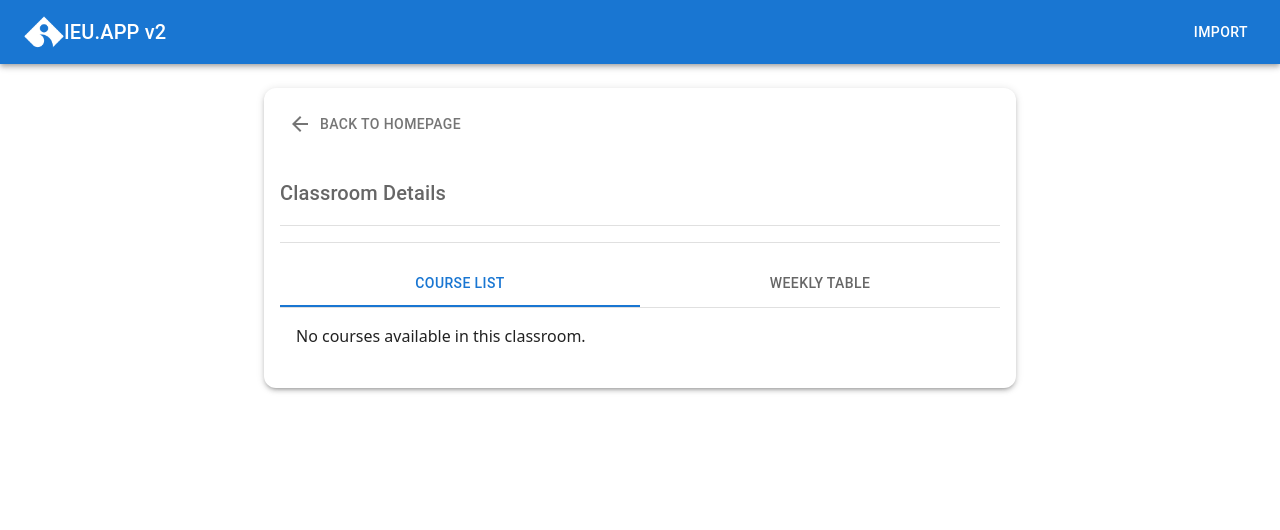
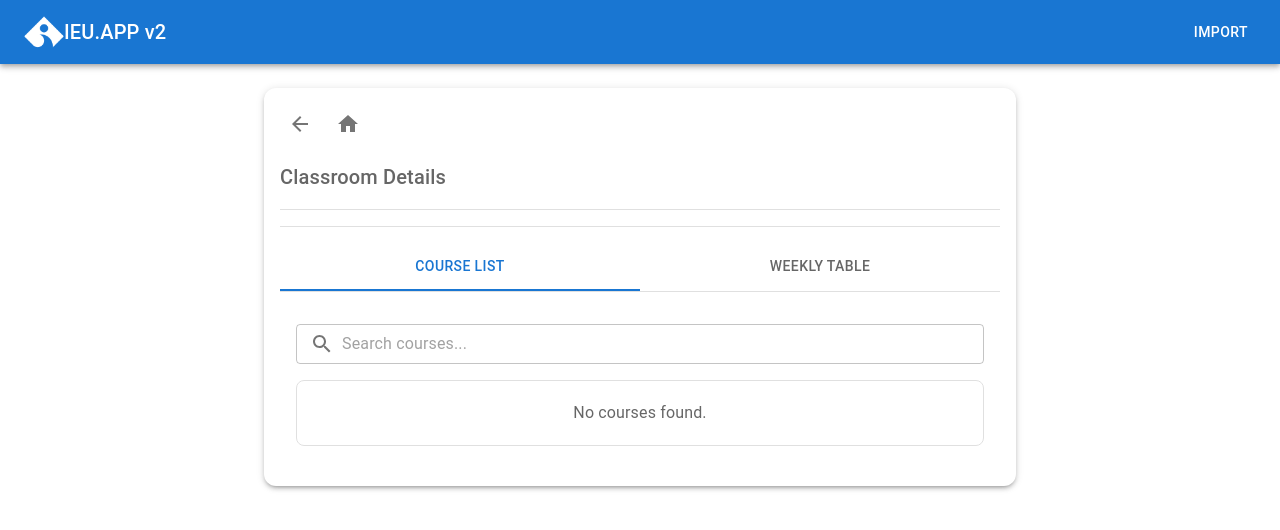
Before and after one commit to heudev/SE302-project, a React (Vite) app: page /#/classroom/1 in a window 1280 px wide. Shown: the top 530 px of the page. Built offline with nearby package versions, Linux system fonts and the light colour scheme.

Commit message:
Add filter, Update Classroom, Student, Course Component

```diff
--- a/index.html
+++ b/index.html
@@ -4,7 +4,7 @@
     <meta charset="UTF-8" />
     <link rel="icon" type="image/svg+xml" href="/vite.svg" />
     <meta name="viewport" content="width=device-width, initial-scale=1.0" />
-    <title>Vite + React + TS</title>
+    <title>SE302 Project</title>
   </head>
   <body>
     <div id="root"></div>
--- a/src/pages/classroom/components/courseList.tsx
+++ b/src/pages/classroom/components/courseList.tsx
@@ -1,24 +1,67 @@
-import { ListItem, Collapse } from "@mui/material";
+import { ListItem, Collapse, TextField, InputAdornment, List, ListItemText } from "@mui/material";
+import SearchIcon from '@mui/icons-material/Search';
+import { useState } from "react";
+import { useNavigate } from "react-router-dom";
 
 interface CourseListProps {
     classroom: string;
-    courses: string[];  // List of courses in the classroom
+    courses: string[];
 }
 
 export function CourseList({ courses }: CourseListProps) {
+    const [searchTerm, setSearchTerm] = useState("");
+    const filteredCourses = courses.filter(course =>
+        course.toLowerCase().includes(searchTerm.toLowerCase())
+    );
+    const navigate = useNavigate();
+
+    const handleCourseClick = (courseName: string) => {
+        navigate(`/coursePage/${courseName}`);
+    };
+
     return (
-        <div className="max-h-80 overflow-y-auto border border-gray-300 rounded-lg p-2 mt-2">
-            {courses.length === 0 ? (
-                <div className="py-4 px-6 text-lg text-center text-gray-500">No courses available in this classroom.</div>
+        <div>
+            <TextField
+                fullWidth
+                variant="outlined"
+                placeholder="Search courses..."
+                value={searchTerm}
+                onChange={(e) => setSearchTerm(e.target.value)}
+                size="small"
+                sx={{ mt: 2 }}
+                InputProps={{
+                    startAdornment: (
+                        <InputAdornment position="start">
+                            <SearchIcon />
+                        </InputAdornment>
+                    ),
+                }}
+            />
+            <List sx={{ maxHeight: 300, overflowY: 'auto', border: '1px solid #e0e0e0', borderRadius: 2, padding: 1, mt: 2 }}>
+                {filteredCourses.length === 0 ? (
+                    <ListItem>
+                        <ListItemText primary="No courses found." sx={{ textAlign: 'center', color: 'text.secondary' }} />
+                    </ListItem>
                 ) : (
-                courses.map((course, index) => (
+                    filteredCourses.map((course, index) => (
                         <Collapse key={index} in={true}>
-                        <ListItem className="p-0">
-                            <div className="py-2 px-4 text-lg">{course}</div>
+                            <ListItem
+                                onClick={() => handleCourseClick(course)}
+                                sx={{
+                                    cursor: 'pointer',
+                                    '&:hover': {
+                                        backgroundColor: 'rgba(0, 0, 0, 0.04)',
+                                    },
+                                    borderRadius: 1,
+                                    transition: 'background-color 0.2s'
+                                }}
+                            >
+                                <ListItemText primary={course} />
                             </ListItem>
                         </Collapse>
                     ))
                 )}
+            </List>
         </div>
     );
 }
--- a/src/pages/classroom/components/index.tsx
+++ b/src/pages/classroom/components/index.tsx
@@ -1,6 +1,7 @@
 import { useParams, useNavigate } from "react-router-dom";
-import { Box, Typography, Card, CardContent, Divider, IconButton, Tabs, Tab } from "@mui/material";
+import { Box, Typography, Card, CardContent, Divider, IconButton, Tabs, Tab, Stack } from "@mui/material";
 import ArrowBackIcon from '@mui/icons-material/ArrowBack';
+import HomeIcon from '@mui/icons-material/Home';
 import { useSelector } from "react-redux";
 import { useState } from "react";
 import { ClassroomInterface } from "../../../store/classrooms";
@@ -20,22 +21,18 @@ export default function ClassroomPage() {
     // Filter courses for the specific classroom
     const classroomCourses = courses.filter(course => course.Classroom === classroomId);
 
-    // Navigate back to the homepage
-    const handleBack = () => {
-        navigate("/");  // Navigate to the homepage
-    };
-
     return (
         <Box sx={{ padding: 3, maxWidth: 800, margin: '0 auto' }}>
             <Card sx={{ borderRadius: 3, boxShadow: 3 }}>
                 <CardContent>
-                    {/* Back to Homepage Button */}
-                    <IconButton onClick={handleBack} sx={{ mb: 2 }}>
-                        <ArrowBackIcon />
-                        <Typography variant="button" sx={{ ml: 1 }}>
-                            Back to Homepage
-                        </Typography>
-                    </IconButton>
+                    <Stack direction="row" spacing={1} sx={{ mb: 2 }}>
+                        <IconButton onClick={() => navigate(-1)}>
+                            <ArrowBackIcon />
+                        </IconButton>
+                        <IconButton onClick={() => navigate("/")}>
+                            <HomeIcon />
+                        </IconButton>
+                    </Stack>
 
                     <Typography variant="h3" gutterBottom>
                         {classroom?.Classroom}
--- a/src/pages/course/components/index.tsx
+++ b/src/pages/course/components/index.tsx
@@ -1,6 +1,7 @@
 import { useParams, useNavigate } from "react-router-dom";
-import { Box, Typography, Card, CardContent, IconButton, Tabs, Tab, Divider } from "@mui/material";
+import { Box, Typography, Card, CardContent, IconButton, Tabs, Tab, Divider, Stack } from "@mui/material";
 import ArrowBackIcon from '@mui/icons-material/ArrowBack';
+import HomeIcon from '@mui/icons-material/Home';
 import { useState } from "react";
 import { useSelector } from "react-redux";
 import { CourseInfo } from "./courseInfo";
@@ -21,13 +22,14 @@ export default function CoursePage() {
         <Box sx={{ padding: 3, maxWidth: 800, margin: '0 auto' }}>
             <Card sx={{ borderRadius: 3, boxShadow: 3 }}>
                 <CardContent>
-
-                    <IconButton onClick={() => navigate("/")} sx={{ mb: 2 }}>
-                        <ArrowBackIcon />
-                        <Typography variant="button" sx={{ ml: 1 }}>
-                            Back to Homepage
-                        </Typography>
-                    </IconButton>
+                    <Stack direction="row" spacing={1} sx={{ mb: 2 }}>
+                        <IconButton onClick={() => navigate(-1)}>
+                            <ArrowBackIcon />
+                        </IconButton>
+                        <IconButton onClick={() => navigate("/")}>
+                            <HomeIcon />
+                        </IconButton>
+                    </Stack>
 
                     <Typography variant="h3" gutterBottom>
                         {course?.Course}
--- a/src/pages/course/components/studentsList.tsx
+++ b/src/pages/course/components/studentsList.tsx
@@ -1,20 +1,63 @@
-import { List, ListItem, ListItemText } from "@mui/material";
+import { List, ListItem, ListItemText, TextField, InputAdornment } from "@mui/material";
 import { Collapse } from "@mui/material";
+import { useNavigate } from "react-router-dom";
+import { useState } from "react";
+import SearchIcon from '@mui/icons-material/Search';
 
 interface StudentsListProps {
     students: string[];
 }
 
 export function StudentsList({ students }: StudentsListProps) {
+    const navigate = useNavigate();
+    const [searchTerm, setSearchTerm] = useState("");
+
+    const filteredStudents = students.filter(student =>
+        student.toLowerCase().includes(searchTerm.toLowerCase())
+    );
+
+    const handleStudentClick = (studentName: string) => {
+        navigate(`/student/${studentName}`);
+    };
+
     return (
+        <div>
+            <TextField
+                fullWidth
+                variant="outlined"
+                placeholder="Search students..."
+                value={searchTerm}
+                onChange={(e) => setSearchTerm(e.target.value)}
+                size="small"
+                sx={{ mt: 2 }}
+                InputProps={{
+                    startAdornment: (
+                        <InputAdornment position="start">
+                            <SearchIcon />
+                        </InputAdornment>
+                    ),
+                }}
+            />
             <List sx={{ maxHeight: 300, overflowY: 'auto', border: '1px solid #e0e0e0', borderRadius: 2, padding: 1, mt: 2 }}>
-            {students.map((student, index) => (
+                {filteredStudents.map((student, index) => (
                     <Collapse key={index} in={true}>
-                    <ListItem disablePadding>
+                        <ListItem
+                            disablePadding
+                            onClick={() => handleStudentClick(student)}
+                            sx={{
+                                cursor: 'pointer',
+                                '&:hover': {
+                                    backgroundColor: 'rgba(0, 0, 0, 0.04)',
+                                },
+                                borderRadius: 1,
+                                transition: 'background-color 0.2s'
+                            }}
+                        >
                             <ListItemText primary={student} />
                         </ListItem>
                     </Collapse>
                 ))}
             </List>
+        </div>
     );
 }
--- a/src/pages/student/component/coursesList.tsx
+++ b/src/pages/student/component/coursesList.tsx
@@ -1,6 +1,9 @@
-import { Box, List, ListItem, ListItemText } from '@mui/material';
+import { Box, List, ListItem, ListItemText, TextField, InputAdornment } from '@mui/material';
+import SearchIcon from '@mui/icons-material/Search';
 import { useSelector } from 'react-redux';
 import { CourseInterface } from '../../../store/courses';
+import { useState } from 'react';
+import { useNavigate } from 'react-router-dom';
 
 interface CoursesListProps {
     name: string;
@@ -8,13 +11,51 @@ interface CoursesListProps {
 
 const CoursesList = ({ name }: CoursesListProps) => {
     const courses = useSelector((state: { courses: CourseInterface[] }) => state.courses);
+    const [searchTerm, setSearchTerm] = useState("");
+    const navigate = useNavigate();
+
     const studentCourses = courses.filter(course => course.Students.includes(name));
+    const filteredCourses = studentCourses.filter(course =>
+        course.Course.toLowerCase().includes(searchTerm.toLowerCase()) ||
+        course.Lecturer.toLowerCase().includes(searchTerm.toLowerCase())
+    );
+
+    const handleCourseClick = (courseName: string) => {
+        navigate(`/coursePage/${courseName}`);
+    };
 
     return (
         <Box>
-            <List>
-                {studentCourses.map((course,index) => (
-                    <ListItem key={index}>
+            <TextField
+                fullWidth
+                variant="outlined"
+                placeholder="Search courses or lecturers..."
+                value={searchTerm}
+                onChange={(e) => setSearchTerm(e.target.value)}
+                size="small"
+                sx={{ mt: 2 }}
+                InputProps={{
+                    startAdornment: (
+                        <InputAdornment position="start">
+                            <SearchIcon />
+                        </InputAdornment>
+                    ),
+                }}
+            />
+            <List sx={{ maxHeight: 300, overflowY: 'auto', border: '1px solid #e0e0e0', borderRadius: 2, padding: 1, mt: 2 }}>
+                {filteredCourses.map((course,index) => (
+                    <ListItem
+                        key={index}
+                        onClick={() => handleCourseClick(course.Course)}
+                        sx={{
+                            cursor: 'pointer',
+                            '&:hover': {
+                                backgroundColor: 'rgba(0, 0, 0, 0.04)',
+                            },
+                            borderRadius: 1,
+                            transition: 'background-color 0.2s'
+                        }}
+                    >
                         <ListItemText primary={course.Course} secondary={course.Lecturer} />
                     </ListItem>
                 ))}
--- a/src/pages/student/component/index.tsx
+++ b/src/pages/student/component/index.tsx
@@ -1,6 +1,7 @@
 import { useParams, useNavigate } from "react-router-dom";
-import { Box, Typography, Card, CardContent, IconButton, Tabs, Tab, Divider } from "@mui/material";
+import { Box, Typography, Card, CardContent, IconButton, Tabs, Tab, Divider, Stack } from "@mui/material";
 import ArrowBackIcon from '@mui/icons-material/ArrowBack';
+import HomeIcon from '@mui/icons-material/Home';
 import { useState } from "react";
 import StudentInfo from "./studentInfo";
 import CoursesList from "./coursesList";
@@ -14,12 +15,14 @@ export default function StudentPage() {
         <Box sx={{ padding: 3, maxWidth: 800, margin: '0 auto' }}>
             <Card sx={{ borderRadius: 3, boxShadow: 3 }}>
                 <CardContent>
-                    <IconButton onClick={() => navigate("/")} sx={{ mb: 2 }}>
-                        <ArrowBackIcon />
-                        <Typography variant="button" sx={{ ml: 1 }}>
-                            Back to Homepage
-                        </Typography>
-                    </IconButton>
+                    <Stack direction="row" spacing={1} sx={{ mb: 2 }}>
+                        <IconButton onClick={() => navigate(-1)}>
+                            <ArrowBackIcon />
+                        </IconButton>
+                        <IconButton onClick={() => navigate("/")}>
+                            <HomeIcon />
+                        </IconButton>
+                    </Stack>
 
                     <Typography variant="h3" gutterBottom>
                         {studentName}
--- a/src/routes/index.tsx
+++ b/src/routes/index.tsx
@@ -22,7 +22,7 @@ const routes = createHashRouter([
                 element: <Classroom />
             },
             {
-                path: '/student/:studentName', // Add the new route for individual student pages
+                path: '/student/:studentName',
                 element: <Student />
             }
             /* {
```
Lines whose indentation alone changed are shown as unchanged.
